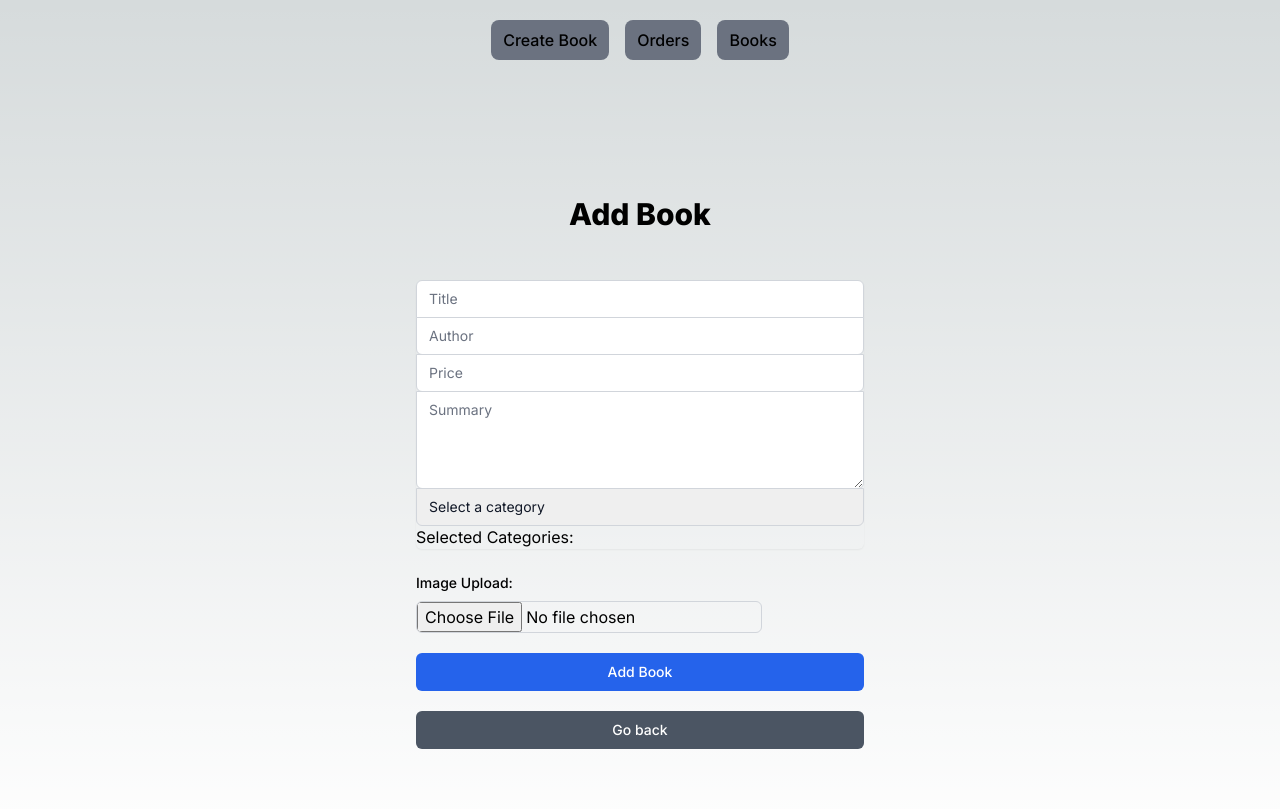
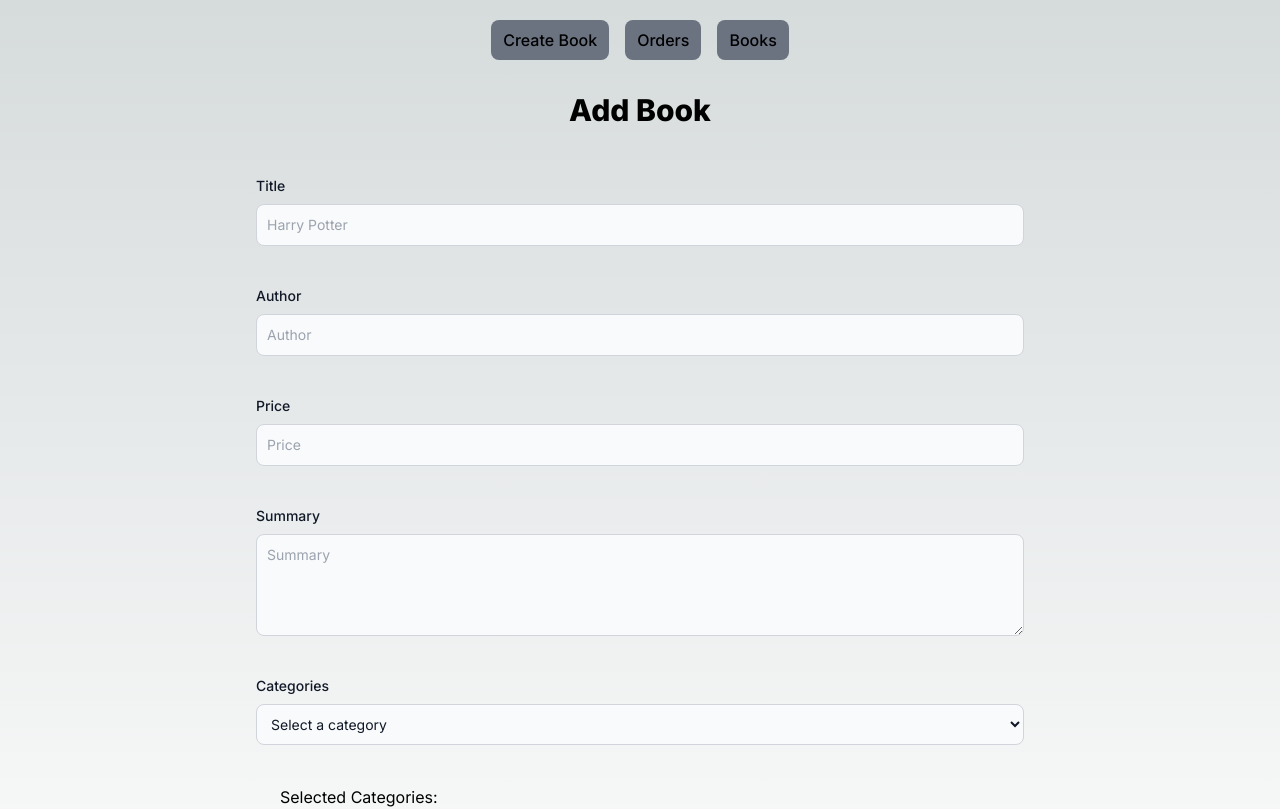
Before and after one commit to godfredakpan/okbookshopng, a Next.js app: page /addBook in a window 1280 px wide. Shown: the top 809 px of the page. Built offline with nearby package versions, Linux system fonts and the light colour scheme.

Commit message:
updated tables

```diff
--- a/src/app/addBook/page.jsx
+++ b/src/app/addBook/page.jsx
@@ -88,17 +88,16 @@ const AddBook = () => {
           <a key={url} href={url} className="bg-gray-500 rounded-lg px-3 py-2 text-white-700 font-medium hover:bg-slate-100 hover:text-slate-900">{title}</a>
         ))}
       </nav>
-      <div className="min-h-screen flex items-center justify-center bg-dark-600 py-12 px-4 sm:px-6 lg:px-8">
-        <div className="max-w-md w-full space-y-12">
+      <div className="min-h-screen flex items-center justify-center bg-dark-600 py-2 px-6 sm:px-6 lg:px-1">
+        <div className="max-w-screen-md w-full space-y-12">
           <div>
             <h2 className="mt-6 text-center text-3xl font-extrabold text-white-900">
               Add Book
             </h2>
           </div>
-          <form className="mt-8 space-y-6" onSubmit={handleSubmit}>
-            <div className="rounded-md shadow-sm -space-y-px">
-              <div>
-                <label htmlFor="title" className="sr-only text-white-200">
+          <form className="mt-8 space-y-10" onSubmit={handleSubmit}>
+            <div className="mb-6">
+                <label htmlFor="title" className="block mb-2 text-sm font-medium text-gray-900 dark:text-white">
                   Title
                 </label>
                 <input
@@ -108,12 +107,12 @@ const AddBook = () => {
                   value={title}
                   onChange={(e) => setTitle(e.target.value)}
                   required
-                  className="appearance-none rounded-none relative block w-full px-3 py-2 border border-gray-300 placeholder-gray-500 text-gray-900 rounded-t-md focus:outline-none focus:ring-blue-500 focus:border-blue-500 focus:z-10 sm:text-sm"
-                  placeholder="Title"
+                  className="bg-gray-50 border border-gray-300 text-gray-900 text-sm rounded-lg focus:ring-blue-500 focus:border-blue-500 block w-full p-2.5 dark:bg-gray-700 dark:border-gray-600 dark:placeholder-gray-400 dark:text-white dark:focus:ring-blue-500 dark:focus:border-blue-500"
+                  placeholder="Harry Potter "
                 />
               </div>
-              <div>
-                <label htmlFor="author" className="sr-only">
+              <div className="mb-6">
+                <label htmlFor="author" className="block mb-2 text-sm font-medium text-gray-900 dark:text-white">
                   Author
                 </label>
                 <input
@@ -123,12 +122,12 @@ const AddBook = () => {
                   value={author}
                   onChange={(e) => setAuthor(e.target.value)}
                   required
-                  className="appearance-none rounded-none relative block w-full px-3 py-2 border border-gray-300 placeholder-gray-500 text-gray-900 rounded-b-md focus:outline-none focus:ring-blue-500 focus:border-blue-500 focus:z-10 sm:text-sm"
+                  className="bg-gray-50 border border-gray-300 text-gray-900 text-sm rounded-lg focus:ring-blue-500 focus:border-blue-500 block w-full p-2.5 dark:bg-gray-700 dark:border-gray-600 dark:placeholder-gray-400 dark:text-white dark:focus:ring-blue-500 dark:focus:border-blue-500"
                   placeholder="Author"
                 />
               </div>
-              <div>
-                <label htmlFor="price" className="sr-only">
+              <div className="mb-6">
+                <label htmlFor="price" className="block mb-2 text-sm font-medium text-gray-900 dark:text-white">
                   Price
                 </label>
                 <input
@@ -138,12 +137,12 @@ const AddBook = () => {
                   value={price}
                   onChange={(e) => setPrice(e.target.value)}
                   required
-                  className="appearance-none rounded-none relative block w-full px-3 py-2 border border-gray-300 placeholder-gray-500 text-gray-900 rounded-b-md focus:outline-none focus:ring-blue-500 focus:border-blue-500 focus:z-10 sm:text-sm"
+                  className="bg-gray-50 border border-gray-300 text-gray-900 text-sm rounded-lg focus:ring-blue-500 focus:border-blue-500 block w-full p-2.5 dark:bg-gray-700 dark:border-gray-600 dark:placeholder-gray-400 dark:text-white dark:focus:ring-blue-500 dark:focus:border-blue-500"
                   placeholder="Price"
                 />
               </div>
-              <div>
-                <label htmlFor="summary" className="sr-only">
+              <div className="mb-6">
+                <label htmlFor="summary" className="block mb-2 text-sm font-medium text-gray-900 dark:text-white">
                   Summary
                 </label>
                 <textarea
@@ -152,13 +151,13 @@ const AddBook = () => {
                   value={summary}
                   onChange={(e) => setSummary(e.target.value)}
                   required
-                  className="appearance-none rounded-none relative block w-full px-3 py-2 border border-gray-300 placeholder-gray-500 text-gray-900 rounded-b-md focus:outline-none focus:ring-blue-500 focus:border-blue-500 focus:z-10 sm:text-sm"
+                  className="bg-gray-50 border border-gray-300 text-gray-900 text-sm rounded-lg focus:ring-blue-500 focus:border-blue-500 block w-full p-2.5 dark:bg-gray-700 dark:border-gray-600 dark:placeholder-gray-400 dark:text-white dark:focus:ring-blue-500 dark:focus:border-blue-500"
                   placeholder="Summary"
                   rows="4"
                 />
               </div>
-              <div>
-                <label htmlFor="category" className="sr-only">
+              <div className="mb-6">
+                <label htmlFor="category" className="block mb-2 text-sm font-medium text-gray-900 dark:text-white">
                   Categories
                 </label>
                 <select
@@ -166,7 +165,7 @@ const AddBook = () => {
                   name="category"
                   value={categoryId}
                   onChange={handleCategoryChange}
-                  className="appearance-none rounded-none relative block w-full px-3 py-2 border border-gray-300 placeholder-gray-500 text-gray-900 rounded-b-md focus:outline-none focus:ring-blue-500 focus:border-blue-500 focus:z-10 sm:text-sm"
+                  className="bg-gray-50 border border-gray-300 text-gray-900 text-sm rounded-lg focus:ring-blue-500 focus:border-blue-500 block w-full p-2.5 dark:bg-gray-700 dark:border-gray-600 dark:placeholder-gray-400 dark:text-white dark:focus:ring-blue-500 dark:focus:border-blue-500"
                 >
                   <option value="" disabled>
                     Select a category
@@ -177,7 +176,7 @@ const AddBook = () => {
                   {/* Add more categories as needed */}
                 </select>
               </div>
-              <div className="text-white-700">
+              <div className="m-6">
                 Selected Categories:
                 {categories.map((category, index) => (
                   <span
@@ -189,9 +188,9 @@ const AddBook = () => {
                   </span>
                 ))}
               </div>
-            </div>
+            {/* </div> */}
             <div>
-              <div>
+              <div className="mb-6">
                 <label
                   htmlFor="image"
                   className="block text-sm font-medium text-white-700"
@@ -220,7 +219,7 @@ const AddBook = () => {
                     type="file"
                     accept="image/*"
                     onChange={handleImageUpload}
-                    className="mt-2 border-gray-300 border rounded-md"
+                    className="bg-gray-50 border border-gray-300 text-gray-900 text-sm rounded-lg focus:ring-blue-500 focus:border-blue-500 block w-full p-2.5 dark:bg-gray-700 dark:border-gray-600 dark:placeholder-gray-400 dark:text-white dark:focus:ring-blue-500 dark:focus:border-blue-500"
                   />
                 )}
               </div>
--- a/src/app/adminBooks/page.jsx
+++ b/src/app/adminBooks/page.jsx
@@ -45,23 +45,23 @@ const Books = () => {
       <main className="min-h-screen flex-col items-center justify-between p-20">
         <h1 className="text-3xl font-bold mb-4">Books List</h1>
 
-        <div className="z-10 w-full max-w-10xl items-center justify-between font-mono text-sm lg:flex">
-          <table className="table-auto min-w-full divide-y divide-gray-200">
-            <thead>
+        <div className="relative overflow-x-auto shadow-md sm:rounded-lg">
+        <table className="w-full text-sm text-left text-gray-500 dark:text-gray-400">
+            <thead className="text-xs uppercase text-gray-700 uppercase bg-gray-50 dark:bg-gray-700 dark:text-gray-400">
               <tr>
-                <th>Title</th>
-                <th>Author</th>
-                <th>Price</th>
-                <th>Action</th>
+                <th scope="col" class="px-6 py-3">Title</th>
+                <th scope="col" class="px-6 py-3">Author</th>
+                <th scope="col" class="px-6 py-3">Price</th>
+                <th scope="col" class="px-6 py-3">Action</th>
               </tr>
             </thead>
             <tbody>
               {allBooks.map((book) => (
-                <tr key={book.id}>
-                  <td>{book.title}</td>
-                  <td>{book.author}</td>
-                  <td>NGN{book.price.toFixed(2)}</td>
-                  <td>
+                <tr className="bg-white border-b dark:bg-gray-800 dark:border-gray-700" key={book.id}>
+                  <td className="px-6 py-4">{book.title}</td>
+                  <td className="px-6 py-4">{book.author}</td>
+                  <td className="px-6 py-4">NGN{book.price.toFixed(2)}</td>
+                  <td className="px-6 py-4">
                     <button
                       className="bg-blue-500 text-white px-2 py-1 rounded mr-1"
                       onClick={() => editBook(book.id)}
--- a/src/app/orders/page.jsx
+++ b/src/app/orders/page.jsx
@@ -31,41 +31,44 @@ const Orders = () => {
     </nav>
       <main className="min-h-screen flex-col items-center justify-between p-20">
         <h1 className="text-3xl font-bold mb-4">Orders</h1>
-        <div className="z-10 w-full max-w-10xl items-center justify-between font-mono text-sm lg:flex">
-          <table className="table-auto min-w-full divide-y divide-x divide-gray-200">
-            <thead>
+        <div className="relative overflow-x-auto shadow-md sm:rounded-lg">
+        <table className="w-full text-sm text-left text-gray-500 dark:text-gray-400">
+            <thead className="text-xs uppercase text-gray-700 uppercase bg-gray-50 dark:bg-gray-700 dark:text-gray-400">
               <tr>
-                <th></th>
-                <th>Buyer</th>
-                <th>Orders</th>
-                <th>Total Amount</th>
-                <th>Action</th>
+                <th scope="col" class="px-6 py-3"></th>
+                <th scope="col" class="px-6 py-3">Buyer</th>
+                <th scope="col" class="px-6 py-3">Orders</th>
+                <th scope="col" class="px-6 py-3">Total Amount</th>
+                <th scope="col" class="px-6 py-3">Action</th>
               </tr>
             </thead>
             <tbody>
               {allOrders.map((order) => (
-                <tr key={order.id}>
+                <tr className="bg-white border-b dark:bg-gray-800 dark:border-gray-700" key={order.id}>
                   <td></td>
-                  <td>
+                  <td className="px-6 py-4">
+                    <div>
                     <p>Name: {order.buyerName}</p>
                     <p>Email: {order.buyerEmail}</p>
                     <p>Address: {order.buyerAddress}</p>
                     <p>Phone: {order.buyerPhone}</p>
+                    </div>
                   </td>
-                  <td>
-                    {Array.from(
-                      new Set(allOrders.map((order) => order.books).flat())
-                    ).map((book) => (
-                      <>
-                        <p key={book.id}>Name: {book.title}</p>
-                        <p key={book.id}>Author: {book.author}</p>
-                        <p key={book.id}>Price: {book.price}</p>
-                        <br></br>
-                      </>
-                    ))}
+
+                  <td  className="px-6 py-4">
+                  <div>
+                {order.books.map((book) => (
+                    <div key={book.id}>
+                    <p>Name: {book.title}</p>
+                    <p>Author: {book.author}</p>
+                    <p>Price: {book.price}</p>
+                    <br />
+                    </div>
+                ))}
+                </div>
                   </td>
-                  <td>NGN{order.amount.toFixed(2)}</td>
-                  <td>
+                  <td  className="px-6 py-4">NGN{order.amount.toFixed(2)}</td>
+                  <td  className="px-6 py-4">
                     <button
                       className="bg-blue-500 text-white px-2 py-1 rounded mr-1"
                       onClick={() => editBook(book.id)}
```
